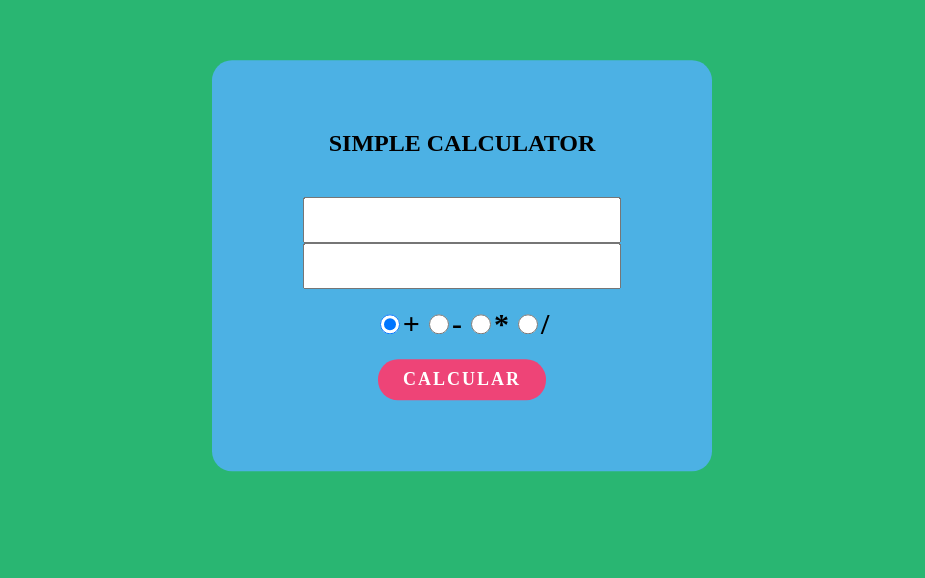
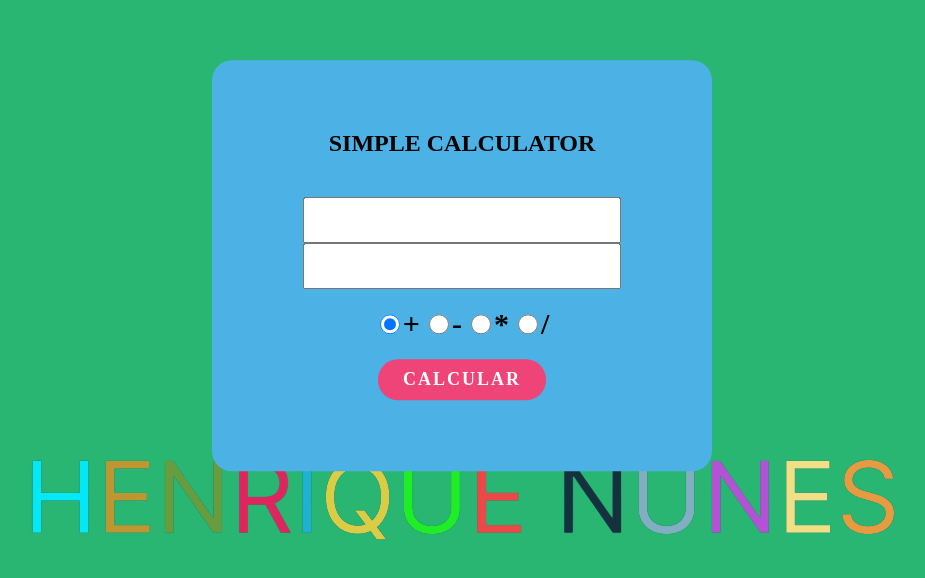
Before and after one commit to hpdesenvolvedor/revisao-javascript-07days-2023, a plain HTML site: page calculadoraSimples/index.html in a window 1280 px wide. Shown: the part 134-712 px from the top of the page, without its empty margins (178-1103 px from the left). Drawn offline with Linux system fonts and the light colour scheme.

Commit message:
atualizando projeto

```diff
--- a/calculadoraSimples/index.html
+++ b/calculadoraSimples/index.html
@@ -20,5 +20,8 @@
 	<script src="index.js">
 	</script>
 
+		<footer class="rodape"><img  src="Logo nome.png" alt=""></footer>
 </body>
+
+
 </html>
--- a/calculadoraSimples/style.css
+++ b/calculadoraSimples/style.css
@@ -45,3 +45,13 @@ input[type="radio"] {
 b {
 	font-size: 30px;
 }
+
+img {
+	margin: auto;
+	display: block;
+	margin-top: 555px;
+}
+
+.rodape {
+	background: darkblue solid;
+}
```
Also changed, not shown: calculadoraSimples/Logo nome.png (added).
